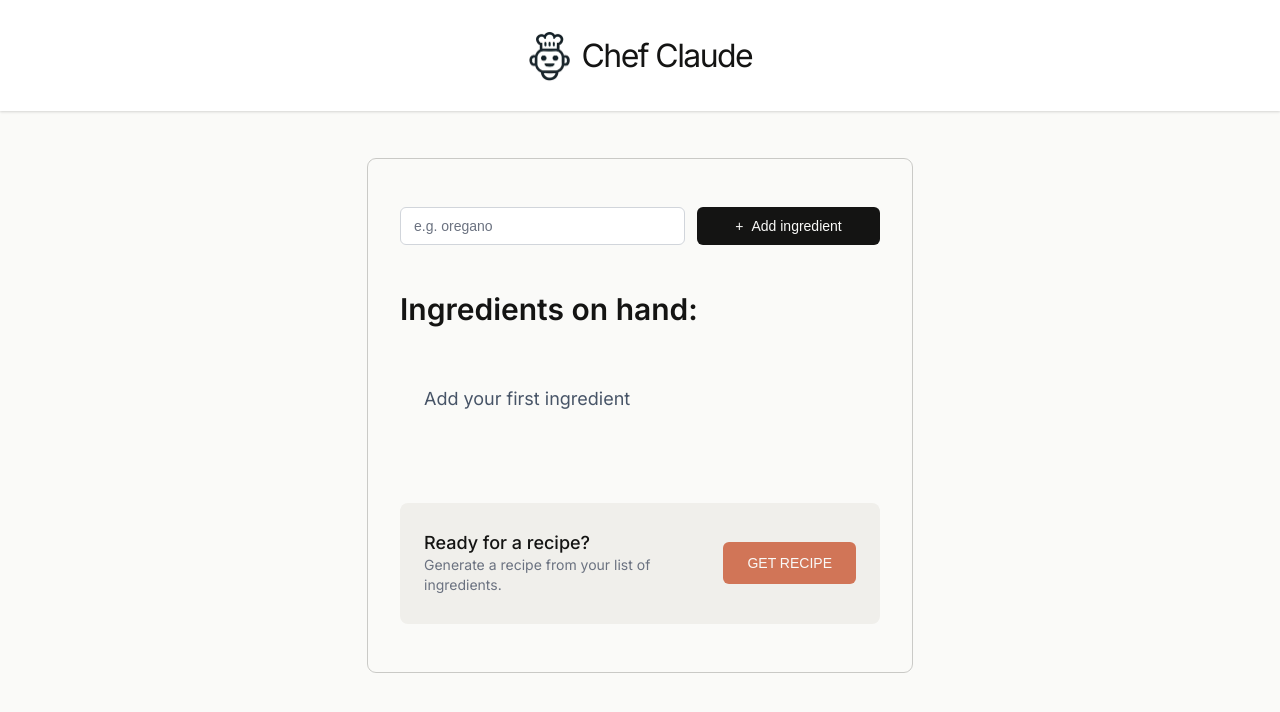
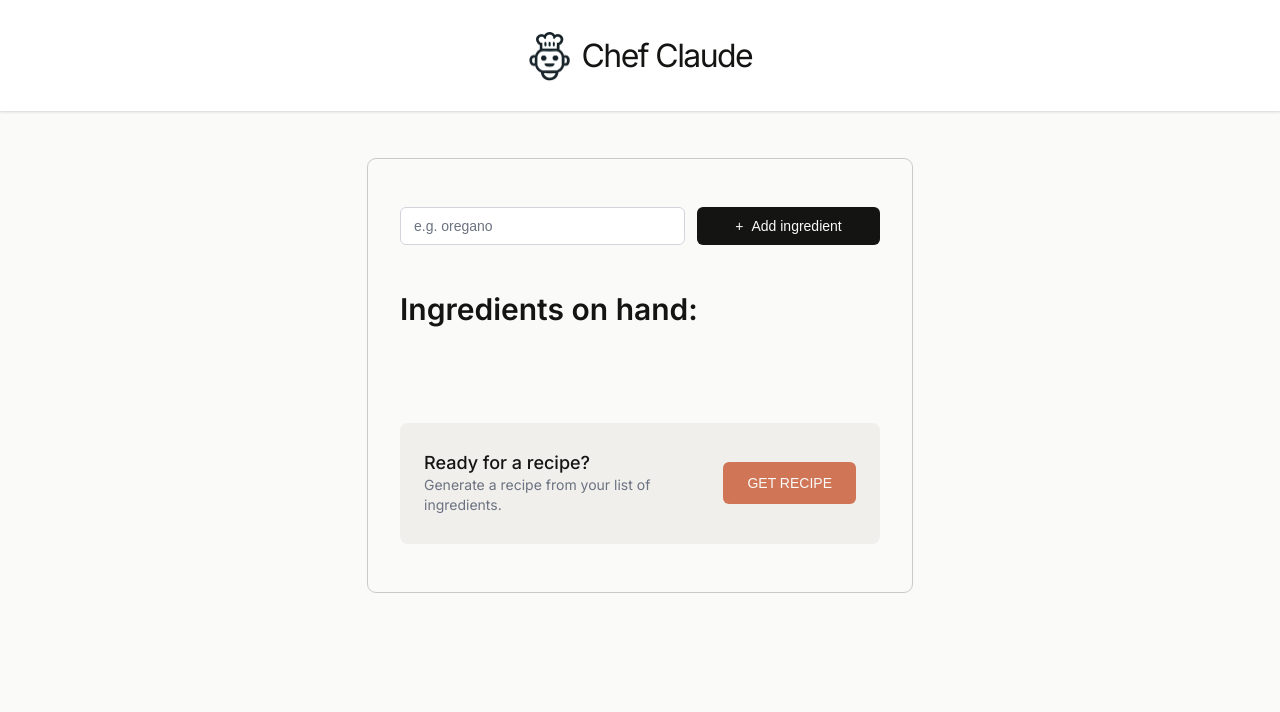
Before and after one commit to RicardoDiaz85/chef-claude-react_ai, a React (Vite) app: page / in a window 1280 px wide. Shown: the top 712 px of the page. Built offline with nearby package versions, Linux system fonts and the light colour scheme.

Commit message:
form state updated and ready. Lesson 18

```diff
--- a/src/components/Main.jsx
+++ b/src/components/Main.jsx
@@ -1,23 +1,30 @@
-import { useState } from "react";
+import React, { useState } from "react";
 
 function Main() {
-    const [ingredients, setIngredients] = useState([]);
-    const [newIngredient, setNewIngredient] = useState("");
+
+    const [ingredients, setIngredients] = useState([])
 
     function handleSubmit(event) {
         event.preventDefault(); // Prevents page refresh
-
+        // newIngredient.trim() !== "" -> ensures not empty string and removes leading and trailing spaces
+        // !ingredients.includes(newIngredient) --> newIngredient is not already in the ingredients list
+        const formData = new FormData(event.currentTarget)
+        const newIngredient = formData.get('ingredient')
         if (newIngredient.trim() !== "" && !ingredients.includes(newIngredient)) {
             setIngredients([...ingredients, newIngredient]); // Add new ingredient to the list
-            setNewIngredient(""); // Clear input field
+            event.currentTarget.reset()
         }
     }
+
+    const ingredientsListedItems = ingredients.map(ingredient => (<li key={ingredient}>{ingredient}</li>))
 
     return (
         <main className="container">
             {/* Ingredient Input Section */}
             <section className="ingredient-input">
+
                 <form onSubmit={handleSubmit}>
+
                     <input
                         type="text"
                         name="ingredient"
@@ -25,24 +32,21 @@ function Main() {
                         className="ingredient"
                         placeholder="e.g. oregano"
                         aria-label="Add ingredient"
-                        value={newIngredient}
-                        onChange={(e) => setNewIngredient(e.target.value)}
                     />
-                    <button type="submit" className="button">Add ingredient</button>
+
+                    <button type="submit" className="button">
+                        Add ingredient
+                    </button>
+
                 </form>
+
             </section>
 
             {/* Ingredients List */}
             <section className="ingredients-list">
                 <h2>Ingredients on hand:</h2>
                 <ul>
-                    {ingredients.length === 0 ? (
-                        <p>Add your first ingredient</p>
-                    ) : (
-                        ingredients.map((ingredient, index) => (
-                            <li key={`${ingredient}-${index}`}>{ingredient}</li>
-                        ))
-                    )}
+                {ingredientsListedItems}
                 </ul>
             </section>
 
```
